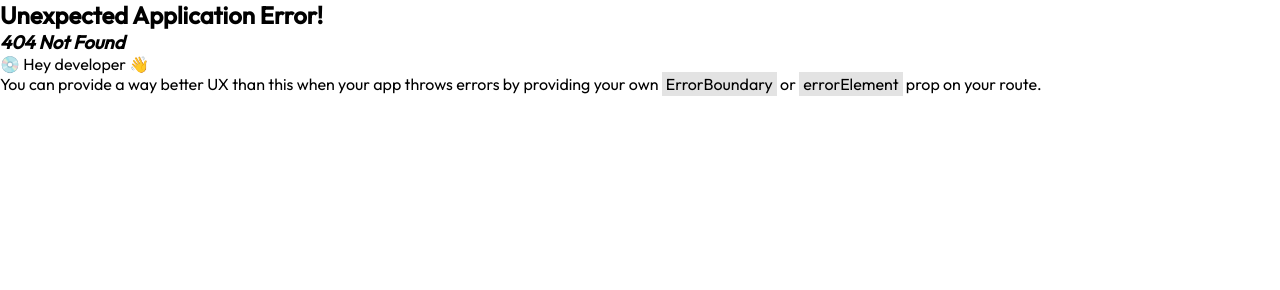
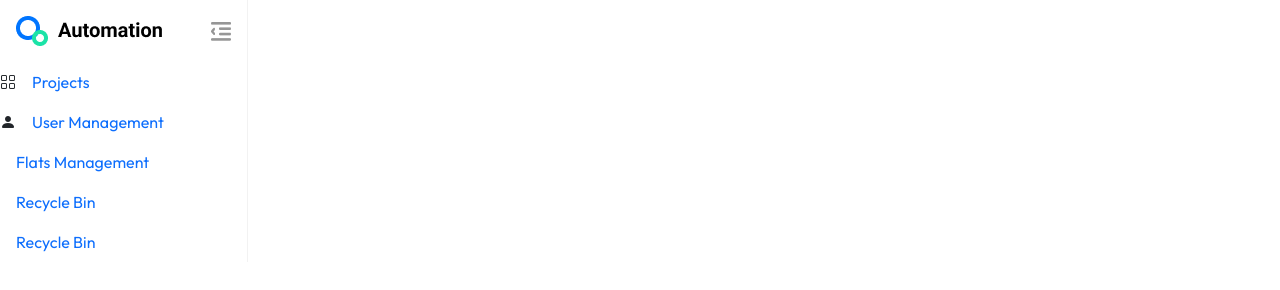
Before and after one commit to devnuckles/automation, a React app in the folder client/: page /dashboard in a window 1280 px wide. Before the commit this address had no page. Built offline with nearby package versions, Linux system fonts and the light colour scheme; a web font is replaced by a local one.

Commit message:
Add Dashboard Component

```diff
--- /dev/null
+++ b/client/public/css/style.css
@@ -0,0 +1,7 @@
+* {
+    margin: 0;
+    padding: 0;
+}
+ .left-nav-link {
+    display: inline-block !important;
+}
--- a/client/public/index.html
+++ b/client/public/index.html
@@ -16,34 +16,30 @@
       href="https://fonts.googleapis.com/css2?family=Neucha&family=Outfit:wght@100;200;300;400;500&family=Shadows+Into+Light&family=Varela+Round&display=swap"
       rel="stylesheet"
     />
-    <!--
-      manifest.json provides metadata used when your web app is installed on a
-      user's mobile device or desktop. See https://developers.google.com/web/fundamentals/web-app-manifest/
-    -->
     <link rel="manifest" href="%PUBLIC_URL%/manifest.json" />
-    <!--
-      Notice the use of %PUBLIC_URL% in the tags above.
-      It will be replaced with the URL of the `public` folder during the build.
-      Only files inside the `public` folder can be referenced from the HTML.
+    <link rel="stylesheet" href="https://cdn.jsdelivr.net/npm/bootstrap-icons@1.11.1/font/bootstrap-icons.css">
+    <link
+      href="https://cdn.jsdelivr.net/npm/bootstrap@5.3.2/dist/css/bootstrap.min.css"
+      rel="stylesheet"
+      integrity="sha384-T3c6CoIi6uLrA9TneNEoa7RxnatzjcDSCmG1MXxSR1GAsXEV/Dwwykc2MPK8M2HN"
+      crossorigin="anonymous"
+    />
+    <link rel="stylesheet" href="./css/style.css"/>
 
-      Unlike "/favicon.ico" or "favicon.ico", "%PUBLIC_URL%/favicon.ico" will
-      work correctly both with client-side routing and a non-root public URL.
-      Learn how to configure a non-root public URL by running `npm run build`.
-    -->
     <title>Automation</title>
   </head>
   <body>
     <noscript>You need to enable JavaScript to run this app.</noscript>
     <div id="root"></div>
-    <!--
-      This HTML file is a template.
-      If you open it directly in the browser, you will see an empty page.
-
-      You can add webfonts, meta tags, or analytics to this file.
-      The build step will place the bundled scripts into the <body> tag.
-
-      To begin the development, run `npm start` or `yarn start`.
-      To create a production bundle, use `npm run build` or `yarn build`.
-    -->
+    <script
+    src="https://cdn.jsdelivr.net/npm/@popperjs/core@2.11.8/dist/umd/popper.min.js"
+    integrity="sha384-I7E8VVD/ismYTF4hNIPjVp/Zjvgyol6VFvRkX/vR+Vc4jQkC+hVqc2pM8ODewa9r"
+    crossorigin="anonymous"
+  ></script>
+  <script
+    src="https://cdn.jsdelivr.net/npm/bootstrap@5.3.2/dist/js/bootstrap.min.js"
+    integrity="sha384-BBtl+eGJRgqQAUMxJ7pMwbEyER4l1g+O15P+16Ep7Q9Q+zqX6gSbd85u4mG4QzX+"
+    crossorigin="anonymous"
+  ></script>
   </body>
 </html>
--- /dev/null
+++ b/client/src/modules/platform/dashboard/dashboard.component.js
@@ -0,0 +1,68 @@
+export default function Dashboard() {
+    return (
+        <div className="row">
+            <div className="col-lg-2">
+                <div
+                    className="dashboard-left"
+                    style={{
+                        position: "fixed",
+                        borderRight: "1px solid #f2f2f2",
+                    }}
+                >
+                    <div className="dashboard-left-header px-3 py-3">
+                        <img
+                            src="images/Logo.png"
+                            className="me-5"
+                            alt="Logo"
+                        />
+                        <img src="images/Collapse.png" alt="Collapse" />
+                    </div>
+
+                    <div className="dashboard-left-nav">
+                        <ul className="nav flex-column">
+                            <li className="nav-item">
+                                <span className="icon">
+                                    <i className="bi bi-grid"></i>
+                                </span>
+
+                                <a
+                                    className="nav-link active left-nav-link"
+                                    href="/dummy" // Provide a valid URL
+                                >
+                                    Projects
+                                </a>
+                            </li>
+                            <li className="nav-item">
+                                <span className="icon">
+                                    <i className="bi bi-person-fill"></i>
+                                </span>
+                                <a
+                                    className="nav-link left-nav-link"
+                                    href="/dummy"
+                                >
+                                    User Management
+                                </a>
+                            </li>
+                            <li className="nav-item">
+                                <a className="nav-link" href="/dummy">
+                                    Flats Management
+                                </a>
+                            </li>
+                            <li className="nav-item">
+                                <a className="nav-link" href="/dummy">
+                                    Recycle Bin
+                                </a>
+                            </li>
+                            <li className="nav-item">
+                                <a className="nav-link" href="/dummy">
+                                    Recycle Bin
+                                </a>
+                            </li>
+                        </ul>
+                    </div>
+                </div>
+            </div>
+            <div className="col-lg-10"></div>
+        </div>
+    );
+}
--- a/client/src/routes/Routes.jsx
+++ b/client/src/routes/Routes.jsx
@@ -8,6 +8,7 @@ import { createBrowserRouter } from "react-router-dom";
 import CreateNewProject from "../modules/platform/users/components/createNewProject/CreateNewProject";
 import UpdateProjectDetails from "../modules/platform/users/components/updateProjectDetails/UpdateProjectDetails";
 import UpdateInformation from "../modules/platform/users/components/updateInformation/UpdateInformation";
+import Dashboard from "../modules/platform/dashboard/dashboard.component";
 const Routes = createBrowserRouter([
     {
         path: "/",
@@ -30,6 +31,10 @@ const Routes = createBrowserRouter([
     {
         path: "/login",
         element: <LogInSide />,
+    },
+    {
+        path: "/dashboard",
+        element: <Dashboard />,
     },
     {
         path: "/registration",
```
Also changed, not shown: client/public/images/Collapse.png (added), client/public/images/Logo.png (added), 1 other file. Lines whose indentation alone changed are shown as unchanged.
